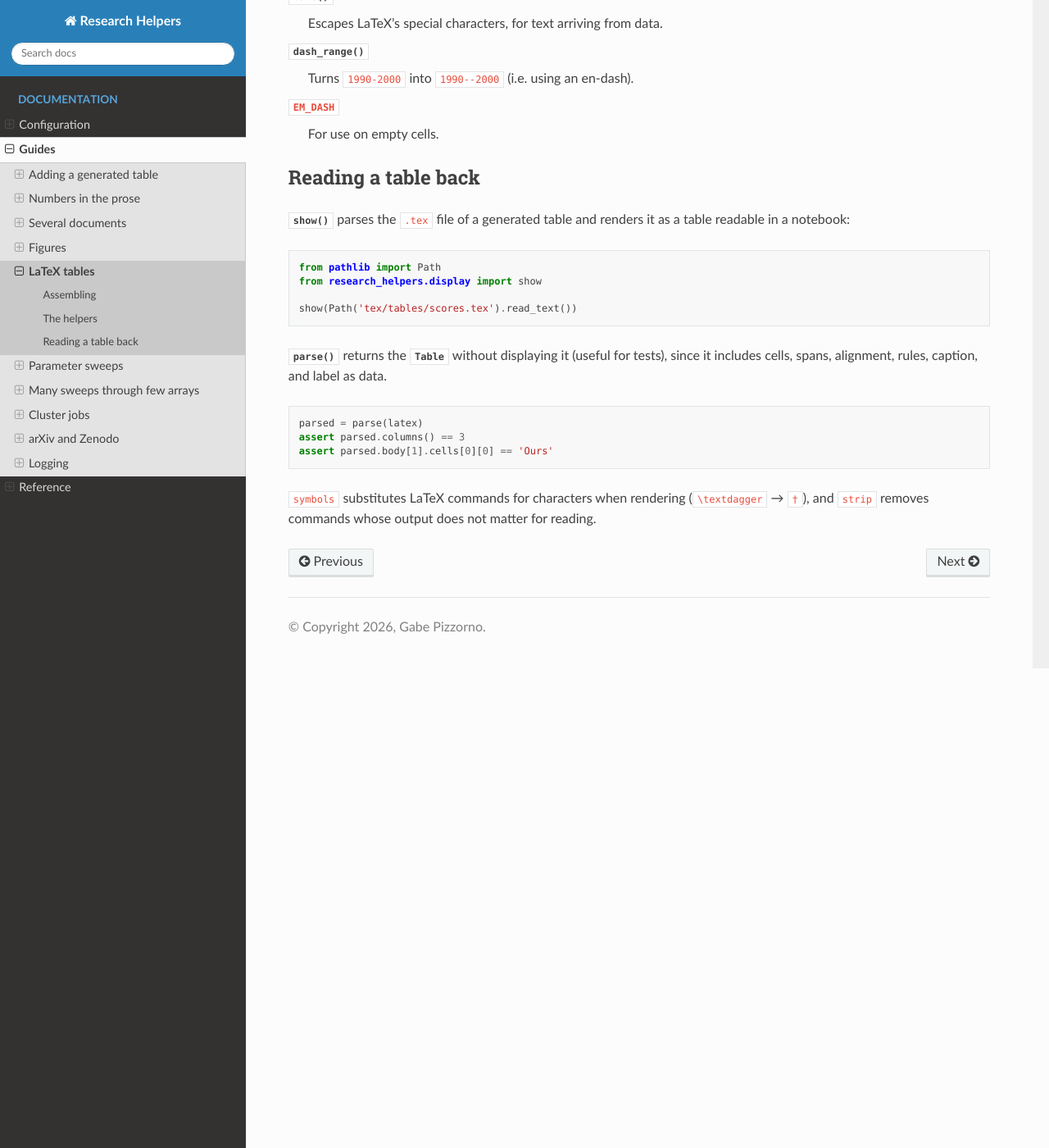
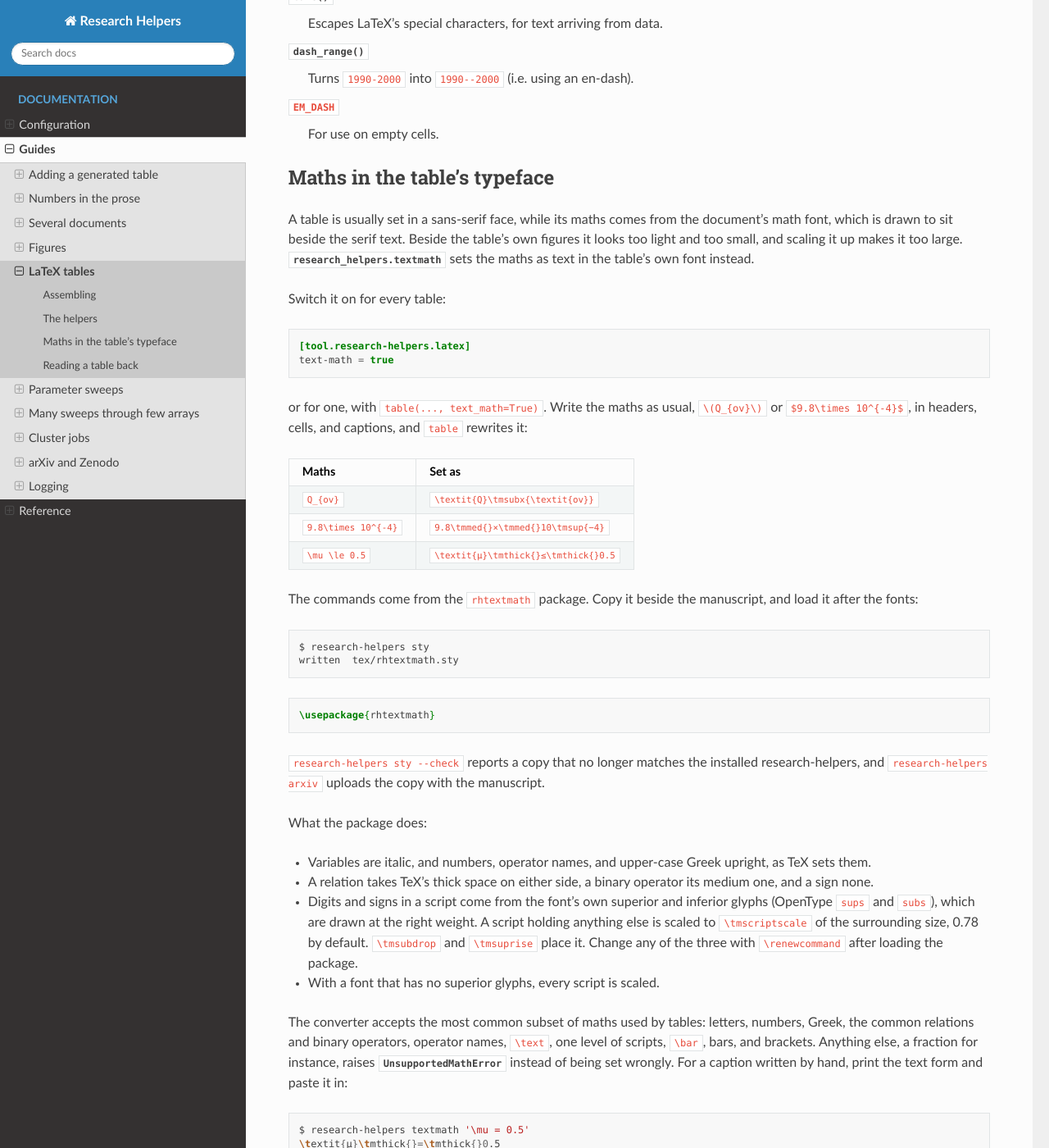
Before and after one commit to gpizzorno/research-helpers, a Sphinx documentation site: the page built from docs/source/guide/tables.md, in a window 1280 px wide and 1400 px high, scrolled down 1078 px. Shown: the whole window at 82% size. Built offline with Sphinx 7.4.7 and the Read the Docs theme 3.1.0, drawn with Linux system fonts in a browser that asks for light colours; some of the changed text lies outside the part shown.

Commit message:
added section for textmath

````diff
--- a/docs/source/guide/tables.md
+++ b/docs/source/guide/tables.md
@@ -53,6 +53,66 @@ table(
 `EM_DASH`
 : For use on empty cells.
 
+## Maths in the table's typeface
+
+A table is usually set in a sans-serif face, while its maths comes from the document's math font, which is
+drawn to sit beside the serif text. Beside the table's own figures it looks too light and too small, and
+scaling it up makes it too large. {py:mod}`research_helpers.textmath` sets the maths as text in the table's
+own font instead.
+
+Switch it on for every table:
+
+```toml
+[tool.research-helpers.latex]
+text-math = true
+```
+
+or for one, with `table(..., text_math=True)`. Write the maths as usual, `\(Q_{ov}\)` or `$9.8\times 10^{-4}$`,
+in headers, cells, and captions, and `table` rewrites it:
+
+| Maths | Set as |
+| --- | --- |
+| `Q_{ov}` | `\textit{Q}\tmsubx{\textit{ov}}` |
+| `9.8\times 10^{-4}` | `9.8\tmmed{}×\tmmed{}10\tmsup{−4}` |
+| `\mu \le 0.5` | `\textit{μ}\tmthick{}≤\tmthick{}0.5` |
+
+The commands come from the `rhtextmath` package. Copy it beside the manuscript, and load it after the fonts:
+
+```bash
+$ research-helpers sty
+written  tex/rhtextmath.sty
+```
+
+```latex
+\usepackage{rhtextmath}
+```
+
+`research-helpers sty --check` reports a copy that no longer matches the installed research-helpers, and
+`research-helpers arxiv` uploads the copy with the manuscript.
+
+What the package does:
+
+- Variables are italic, and numbers, operator names, and upper-case Greek upright, as TeX sets them.
+- A relation takes TeX's thick space on either side, a binary operator its medium one, and a sign none.
+- Digits and signs in a script come from the font's own superior and inferior glyphs (OpenType `sups` and
+  `subs`), which are drawn at the right weight. A script holding anything else is scaled to `\tmscriptscale`
+  of the surrounding size, 0.78 by default.
+  `\tmsubdrop` and `\tmsuprise` place it. Change any of the three with `\renewcommand` after loading the
+  package.
+- With a font that has no superior glyphs, every script is scaled.
+
+The converter accepts the most common subset of maths used by tables: letters, numbers, Greek, the common relations and
+binary operators, operator names, `\text`, one level of scripts, `\bar`, bars, and brackets. Anything else, a
+fraction for instance, raises {py:class}`~research_helpers.textmath.UnsupportedMathError` instead of being set
+wrongly. For a caption written by hand, print the text form and paste it in:
+
+```bash
+$ research-helpers textmath '\mu = 0.5'
+\textit{μ}\tmthick{}=\tmthick{}0.5
+```
+
+It needs XeLaTeX or LuaLaTeX, since the output is Unicode and the designed glyphs come from OpenType features.
+
 ## Reading a table back
 
 {py:func}`~research_helpers.display.show` parses the `.tex` file of a generated table
````
